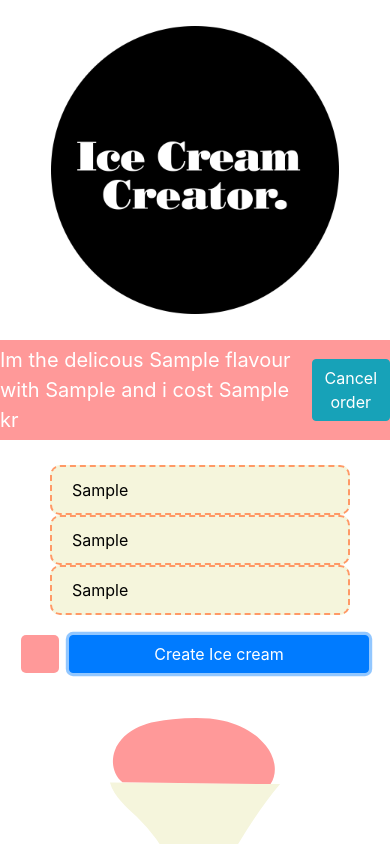
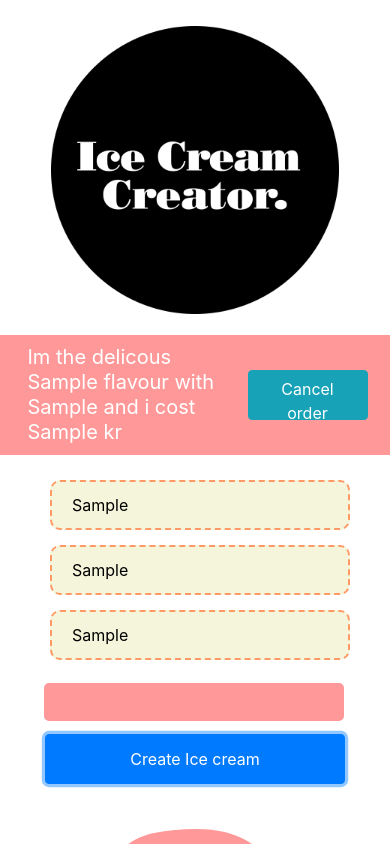
Before and after one commit to carsva/IceCreamCreator, a React (Create React App) app: page / in a window 390 px wide. Both pictures are taken after typing "Sample", "Sample", "Sample" into the empty fields and a click on the button "Create Ice cream". Shown: the top 844 px of the page. Built offline with nearby package versions, Linux system fonts and the light colour scheme.

Commit message:
New custom css for mobile devices

```diff
--- a/src/App.css
+++ b/src/App.css
@@ -1,14 +1,7 @@
-body {
-background-image: none !important;
-
-}
-
 p {
   color: white;
   margin: 0px !important;
   font-size: 20px;
-
-
 }
 
 input {
@@ -112,6 +105,76 @@ width: 300px;
   margin-right: auto;
 }
 
+@media only screen and (max-width: 600px) {
+  .input-field {
+    margin-left: 10px;
+    background-color: beige;
+    border-style: dashed;
+    border-width: 2px;
+    border-color: #ff9966;
+    margin-bottom: 15px;
+    color: black;
+  }
+
+  .logo {
+    margin-top: 20px;
+    margin-bottom: 15px;
+    width: 300px;
+    display: block;
+    margin-left: auto;
+    margin-right: auto;
+  }
+
+  .opener {
+    width: 300px;
+    height: 38px;
+    background-color: blue;
+    border-radius: 5px;
+    margin-top: 8px;
+    margin-left: 8px;
+  }
+
+  .bottom {
+  margin-bottom: 20px;
+  margin-top: 5px;
+  width: 300px;
+  height: 50px;
+  }
+
+  .textdiv {
+    margin-left: 15px;
+    line-height: 25px;
+    width: 210px;
+    min-height:30px;
+    height:auto !important;
+    height:30px;
+    padding-top: 10px;
+    padding-bottom: 10px;
+  }
+
+  .knappdiv {
+    font-size: 12px;
+    border: 0px;
+    margin-right: 10px;
+  }
+
+  .wrapper {
+      width: 100%;
+      display: flex;
+      align-items: center;
+      justify-content: center;
+      min-height:30px;
+      height:auto !important;
+      height:30px;
+  }
+
+    .knapp {
+      width: 120px;
+      height: 50px;
+    }
+
+}
+
 
 @keyframes App-logo-spin {
   from { transform: rotate(0deg); }
--- a/src/Components/IceCream.js
+++ b/src/Components/IceCream.js
@@ -20,7 +20,7 @@ var style = {
     return (
       <div className="wrapper" style={style}>
         <div className="textdiv"><p>Im the delicous {flavour} flavour with {nuts} and i cost {price} kr</p></div>
-        <div className="knappdiv"><button className="btn btn-info" onClick={this.deleteIceCream.bind(this)}>Cancel order</button></div>
+        <div className="knappdiv"><button className="btn btn-info knapp" onClick={this.deleteIceCream.bind(this)}>Cancel order</button></div>
     </div>
     )
 
```
